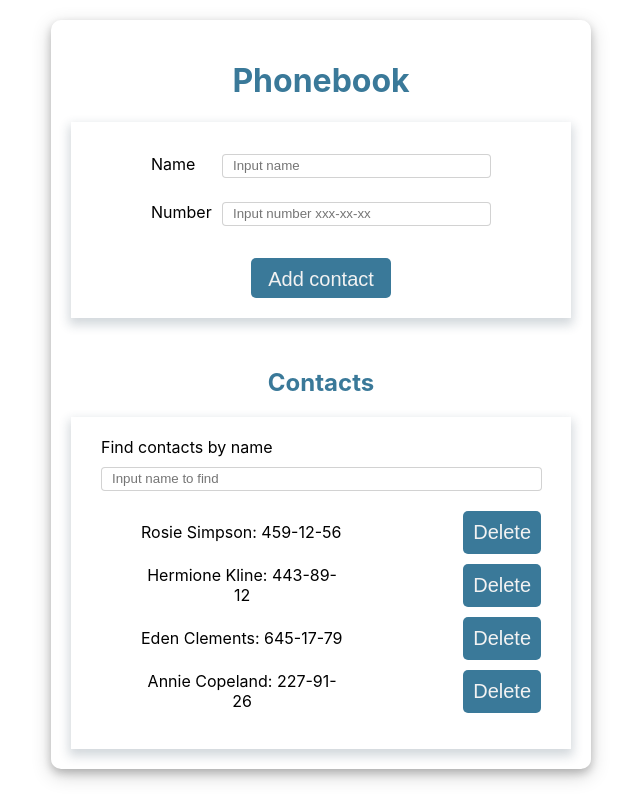
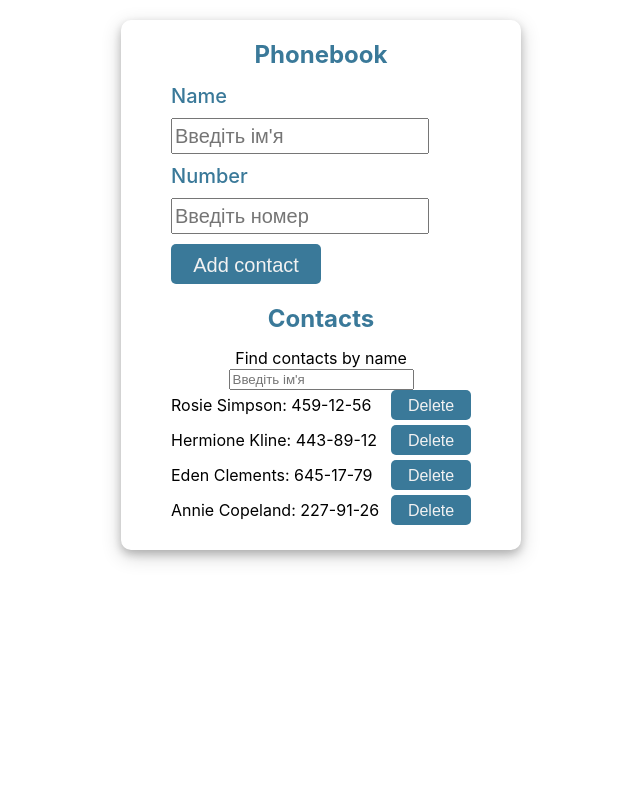
Before and after one commit to yuriy-o/goit-react-hw-02-phonebook, a React (Create React App) app: page / in a window 1280 px wide. Shown: the whole page, without its empty margins (319-959 px from the left). Built offline with nearby package versions, Linux system fonts and the light colour scheme.

Commit message:
add Name, Number and start code Filter

```diff
--- a/package.json
+++ b/package.json
@@ -2,7 +2,7 @@
   "name": "goit-react-hw-02-phonebook",
   "version": "0.1.0",
   "private": true,
- "homepage": "https://yuriy-o.github.io/goit-react-hw-02-phonebook/",
+  "homepage": "https://yuriy-o.github.io/goit-react-hw-02-phonebook/",
   "dependencies": {
     "@testing-library/jest-dom": "^5.16.3",
     "@testing-library/react": "^12.1.4",
--- a/src/components/App.jsx
+++ b/src/components/App.jsx
@@ -1,29 +1,27 @@
-import { Component } from 'react';
+import React, { Component } from 'react';
 import { nanoid } from 'nanoid';
+// import PropTypes from 'prop-types';
 
+import { Button, Container, H1, H2, Li } from './App.styled';
 import { ContactForm } from './ContactForm/ContactForm';
-import { ContactList } from './ContactList/ContactList';
-import { Filter } from './ContactsFilter/Filter';
-
-import { Box } from './App.styled';
 
 export class App extends Component {
   state = {
     contacts: [
-      { id: 'id-1', name: 'Rosie Simpson', number: '459-12-56' },
-      { id: 'id-2', name: 'Hermione Kline', number: '443-89-12' },
-      { id: 'id-3', name: 'Eden Clements', number: '645-17-79' },
-      { id: 'id-4', name: 'Annie Copeland', number: '227-91-26' },
+      { id: nanoid(), name: 'Rosie Simpson', number: '459-12-56' },
+      { id: nanoid(), name: 'Hermione Kline', number: '443-89-12' },
+      { id: nanoid(), name: 'Eden Clements', number: '645-17-79' },
+      { id: nanoid(), name: 'Annie Copeland', number: '227-91-26' },
     ],
-    filter: '',
   };
 
-  addNewContact = ({ name, number }) => {
+  //! (addBook)
+  formSubmitHandler = ({ name, number }) => {
     const { contacts } = this.state;
     const newContact = {
+      id: nanoid(),
       name: name.trim(),
       number: number.trim(),
-      id: nanoid(),
     };
 
     const contactCheck = contacts.find(contact => {
@@ -37,47 +35,33 @@ export class App extends Component {
         }));
   };
 
-  handleInputChange = e => {
-    this.setState({ [e.target.name]: e.target.value });
-  };
+  render() {
+    const { contacts } = this.state;
+    const contactItems = contacts.map(({ id, name, number }) => (
+      <Li key={id}>
+        {name}: {number}
+        <Button type="button">Delete</Button>
+      </Li>
+    ));
 
-  filterContactByName = () => {
-    const { filter, contacts } = this.state;
-    const normalizedFilter = filter.toLowerCase().trim();
-    return contacts.filter(contact =>
-      contact.name.toLowerCase().includes(normalizedFilter)
-    );
-  };
+    return (
+      <Container>
+        <H1>Phonebook</H1>
+        <ContactForm onForm={this.formSubmitHandler} />
+        <H2>Contacts</H2>
 
-  deleteContact = idContact => {
-    const { contacts } = this.state;
-    const arrayContactsNoDelete = contacts.filter(
-      contact => contact.id !== idContact
-    );
-    this.setState(prevState => ({
-      contacts: arrayContactsNoDelete,
-    }));
-  };
+        <label>
+          <p>Find contacts by name</p>
+          <input
+            type="text"
+            placeholder="Введіть ім'я"
+            name="filter"
+            required
+          />
+        </label>
 
-  render() {
-    const filterContactsByName = this.filterContactByName();
-    const { filter } = this.state;
-    return (
-      <>
-        <Box>
-          <h1>Phonebook</h1>
-          <ContactForm onSubmit={this.addNewContact} />
-
-          <h2>Contacts</h2>
-          <div>
-            <Filter filterValue={filter} inputChange={this.handleInputChange} />
-            <ContactList
-              contactsByRender={filterContactsByName}
-              onDeleteContact={this.deleteContact}
-            />
-          </div>
-        </Box>
-      </>
+        <ol>{contactItems}</ol>
+      </Container>
     );
   }
 }
--- /dev/null
+++ b/src/components/App.styled.js
@@ -0,0 +1,49 @@
+import styled from 'styled-components';
+
+export const Container = styled.section`
+  border-radius: 10px;
+  box-shadow: 0 4px 8px 0 rgba(0, 0, 0, 0.2), 0 6px 20px 0 rgba(0, 0, 0, 0.19);
+  margin: 20px auto;
+  padding: 20px 50px;
+  text-align: center;
+  max-width: 300px;
+`;
+export const Li = styled.li`
+  display: flex;
+  justify-content: space-between;
+  align-items: center;
+
+  margin-bottom: 5px;
+`;
+export const H1 = styled.h1`
+  color: #3a7999;
+  margin-bottom: 15px;
+`;
+export const H2 = styled.h2`
+  color: #3a7999;
+  margin-bottom: 15px;
+`;
+export const Button = styled.button`
+  display: block;
+  width: 80px;
+  height: 30px;
+
+  border: none;
+  background: #3a7999;
+  color: #f2f2f2;
+  padding: 7px 10px;
+  font-size: 16px;
+  border-radius: 5px;
+  cursor: pointer;
+  transition: all 500ms ease;
+  /* :not(:last-child) {
+    margin-right: 10px;
+  } */
+
+  :hover {
+    background: rgba(0, 0, 0, 0);
+    color: #3a7999;
+    box-shadow: inset 0 0 0 3px #3a7999;
+    transform: scale(1.05);
+  }
+`;
--- a/src/components/App.styled.jsx
+++ /dev/null
@@ -1,23 +0,0 @@
-import styled from 'styled-components';
-
-export const Box = styled.div`
-  border-radius: 10px;
-  box-shadow: 0 4px 8px 0 rgba(0, 0, 0, 0.2), 0 6px 20px 0 rgba(0, 0, 0, 0.19);
-  margin: 20px auto;
-  padding: 20px;
-  text-align: center;
-  max-width: 500px;
-
-  h1,
-  h2 {
-    color: #3a7999;
-  }
-
-  div {
-    box-shadow: rgb(34 60 80 / 20%) 0px 5px 10px 2px;
-    padding-top: 20px;
-    padding-bottom: 20px;
-    padding-left: 30px;
-    padding-right: 30px;
-  }
-`;
--- a/src/components/ContactForm/ContactForm.jsx
+++ b/src/components/ContactForm/ContactForm.jsx
@@ -1,73 +1,73 @@
-import React from 'react';
-import { Component } from 'react';
-import PropTypes from 'prop-types';
+import React, { Component } from 'react';
+// import { nanoid } from 'nanoid';
 
-import { nanoid } from 'nanoid';
-
-import { Form, Label, Button } from './ContactForm.styled';
+import { Button, Form, Label, Span, Input } from './ContactForm.styled';
 
 export class ContactForm extends Component {
   state = {
     name: '',
     number: '',
   };
+  //! Записує данні з інпуту в STATE
+  handleChange = e => {
+    const { name, value } = e.currentTarget;
+    this.setState({ [name]: value });
+  };
 
-  nameInputId = nanoid();
-  numberInputId = nanoid();
+  //! (addBook)
+  handleSubmit = e => {
+    e.preventDefault();
 
-  handleFormSubmit = e => {
-    e.preventDefault();
-    this.props.onSubmit(this.state);
+    console.log('this.state', this.state);
+
+    this.props.onForm(this.state);
 
     this.reset();
   };
 
+  //! Додаті інші дінні для сброса форми
   reset = () => {
-    this.setState({ name: '', number: '' });
-  };
-
-  handleInputChange = e => {
-    this.setState({ [e.target.name]: e.target.value });
+    this.setState({
+      name: '',
+      number: '',
+    });
   };
 
   render() {
+    const { handleSubmit, handleChange } = this;
+
     return (
-      <>
-        <Form action="" onSubmit={this.handleFormSubmit}>
-          <Label htmlFor={this.nameInputId}>
-            Name
-            <input
-              onChange={this.handleInputChange}
+      <Form onSubmit={handleSubmit}>
+        <Label>
+          <Span>Name</Span>
+          <Input
+            type="text"
+            placeholder="Введіть ім'я"
+            name="name"
             value={this.state.name}
-              type="text"
-              name="name"
-              placeholder="Input name"
+            onChange={handleChange}
             pattern="^[a-zA-Zа-яА-Я]+(([' -][a-zA-Zа-яА-Я ])?[a-zA-Zа-яА-Я]*)*$"
             title="Name may contain only letters, apostrophe, dash and spaces. For example Adrian, Jacob Mercer, Charles de Batz de Castelmore d'Artagnan"
             required
           />
         </Label>
 
-          <Label htmlFor={this.numberInputId}>
-            Number
-            <input
-              onChange={this.handleInputChange}
+        <Label>
+          <Span>Number</Span>
+          <Input
+            type="tel"
+            placeholder="Введіть номер"
+            name="number"
             value={this.state.number}
-              type="tel"
-              name="number"
-              placeholder="Input number xxx-xx-xx"
+            onChange={handleChange}
             pattern="\+?\d{1,4}?[-.\s]?\(?\d{1,3}?\)?[-.\s]?\d{1,4}[-.\s]?\d{1,4}[-.\s]?\d{1,9}"
             title="Phone number must be digits and can contain spaces, dashes, parentheses and can start with +"
             required
           />
         </Label>
+
         <Button type="submit">Add contact</Button>
       </Form>
-      </>
     );
   }
 }
-
-ContactForm.propTypes = {
-  onSubmit: PropTypes.func,
-};
--- /dev/null
+++ b/src/components/ContactForm/ContactForm.styled.js
@@ -0,0 +1,47 @@
+import styled from 'styled-components';
+
+export const Label = styled.label`
+  display: flex;
+  flex-direction: column;
+  align-items: flex-start;
+`;
+export const Span = styled.span`
+  font-size: 20px;
+  font-weight: 500;
+
+  color: #3a7999;
+  margin-bottom: 10px;
+`;
+export const Form = styled.form`
+  margin-bottom: 20px;
+`;
+export const Input = styled.input`
+  margin-bottom: 10px;
+  width: 250px;
+  height: 30px;
+  font-size: 20px;
+`;
+export const Button = styled.button`
+  display: block;
+  width: 150px;
+  height: 40px;
+
+  border: none;
+  background: #3a7999;
+  color: #f2f2f2;
+  padding: 10px 20px;
+  font-size: 20px;
+  border-radius: 5px;
+  cursor: pointer;
+  transition: all 500ms ease;
+  /* :not(:last-child) {
+    margin-right: 10px;
+  } */
+
+  :hover {
+    background: rgba(0, 0, 0, 0);
+    color: #3a7999;
+    box-shadow: inset 0 0 0 3px #3a7999;
+    transform: scale(1.05);
+  }
+`;
--- a/src/components/ContactForm/ContactForm.styled.jsx
+++ /dev/null
@@ -1,63 +0,0 @@
-import styled from 'styled-components';
-
-export const Form = styled.form`
-  display: flex;
-  flex-direction: column;
-  -webkit-box-pack: center;
-  justify-content: center;
-  -webkit-box-align: center;
-  align-items: center;
-  margin-bottom: 50px;
-  padding-top: 20px;
-  padding-bottom: 20px;
-  box-shadow: rgb(34 60 80 / 20%) 0px 5px 10px 2px;
-`;
-
-export const Label = styled.label`
-  display: flex;
-  -webkit-box-pack: justify;
-  justify-content: space-between;
-  width: 340px;
-  padding: 12px;
-
-  input {
-    width: 75%;
-
-    height: 20px;
-    padding-left: 10px;
-    border: 1px solid rgba(33, 33, 33, 0.2);
-    border-radius: 4px;
-    transition: border-color 250ms cubic-bezier(0.4, 0, 0.2, 1) 0s;
-
-    outline: none;
-    :hover,
-    :focus {
-      box-shadow: 0 4px 8px 0 rgba(0, 0, 0, 0.2),
-        0 6px 20px 0 rgba(0, 0, 0, 0.19);
-    }
-  }
-`;
-
-export const Button = styled.button`
-  width: 140px;
-  height: 40px;
-
-  border: none;
-  background: #3a7999;
-  color: #f2f2f2;
-  padding: 10px;
-  margin-top: 20px;
-  font-size: 20px;
-  border-radius: 5px;
-  cursor: pointer;
-  transition: all 500ms ease;
-  :not(:last-child) {
-    margin-right: 10px;
-  }
-
-  :hover {
-    background: rgba(0, 0, 0, 0);
-    color: #3a7999;
-    box-shadow: inset 0 0 0 3px #3a7999;
-  }
-`;
--- a/src/components/ContactList/ContactList.jsx
+++ /dev/null
@@ -1,30 +0,0 @@
-import React from 'react';
-import PropTypes from 'prop-types';
-
-import { Button, Item } from './ContactList.styled';
-
-export function ContactList({ contactsByRender, onDeleteContact }) {
-  return (
-    <>
-      <ul>
-        {contactsByRender.map(({ name, number, id }) => (
-          <Item key={id}>
-            {name}: {number}
-            <Button onClick={() => onDeleteContact(id)}>Delete</Button>
-          </Item>
-        ))}
-      </ul>
-    </>
-  );
-}
-
-ContactList.propTypes = {
-  contactsByRender: PropTypes.arrayOf(
-    PropTypes.shape({
-      name: PropTypes.string.isRequired,
-      number: PropTypes.string.isRequired,
-      id: PropTypes.string.isRequired,
-    }).isRequired
-  ),
-  onDeleteContact: PropTypes.func.isRequired,
-};
--- a/src/components/ContactList/ContactList.styled.jsx
+++ /dev/null
@@ -1,35 +0,0 @@
-import styled from 'styled-components';
-
-export const List = styled.ul``;
-export const Item = styled.li`
-  list-style: disc;
-
-  display: flex;
-  align-items: center;
-  justify-content: space-between;
-
-  :not(:last-child) {
-    margin-bottom: 10px;
-  }
-`;
-
-export const Button = styled.button`
-  border: none;
-  background: #3a7999;
-  color: #f2f2f2;
-  padding: 10px;
-  font-size: 20px;
-  border-radius: 5px;
-  cursor: pointer;
-  transition: all 500ms ease;
-
-  margin-left: 120px;
-  :not(:last-child) {
-    margin-right: 10px;
-  }
-  :hover {
-    background: rgba(0, 0, 0, 0);
-    color: #3a7999;
-    box-shadow: inset 0 0 0 3px #3a7999;
-  }
-`;
--- a/src/components/ContactsFilter/Filter.jsx
+++ /dev/null
@@ -1,28 +0,0 @@
-import React from 'react';
-import { nanoid } from 'nanoid';
-import PropTypes from 'prop-types';
-
-import { Label } from './Filter.styled';
-
-export function Filter({ filterValue, inputChange }) {
-  const findInputId = nanoid();
-  return (
-    <>
-      <Label htmlFor={findInputId}>
-        Find contacts by name
-        <input
-          onChange={inputChange}
-          value={filterValue}
-          name="filter"
-          type="text"
-          placeholder="Input name to find"
-        />
-      </Label>
-    </>
-  );
-}
-
-Filter.propTypes = {
-  filterValue: PropTypes.string.isRequired,
-  inputChange: PropTypes.func.isRequired,
-};
--- a/src/components/ContactsFilter/Filter.styled.jsx
+++ /dev/null
@@ -1,28 +0,0 @@
-import styled from 'styled-components';
-
-export const Label = styled.label`
-  display: flex;
-  flex-direction: column;
-  -webkit-box-pack: center;
-  justify-content: center;
-  align-items: flex-start;
-  margin-bottom: 20px;
-
-  input {
-    margin-top: 10px;
-    width: 97%;
-
-    height: 20px;
-    padding-left: 10px;
-    border: 1px solid rgba(33, 33, 33, 0.2);
-    border-radius: 4px;
-    transition: border-color 250ms cubic-bezier(0.4, 0, 0.2, 1) 0s;
-
-    outline: none;
-    :hover,
-    :focus {
-      box-shadow: 0 4px 8px 0 rgba(0, 0, 0, 0.2),
-        0 6px 20px 0 rgba(0, 0, 0, 0.19);
-    }
-  }
-`;
--- a/src/index.css
+++ b/src/index.css
@@ -13,3 +13,24 @@ code {
   font-family: source-code-pro, Menlo, Monaco, Consolas, 'Courier New',
     monospace;
 }
+/* Скидання глобальних стилів елементів */
+
+h1,
+h2,
+h3,
+h4,
+h5,
+h6,
+p {
+  margin: 0;
+}
+ul,
+ol {
+  margin: 0;
+  padding: 0;
+}
+img {
+  display: block;
+  max-width: 100%;
+  height: auto;
+}
```
Also changed, not shown: 1 other file (tests, documents, lock files or other folders). Lines whose indentation alone changed are shown as unchanged.
